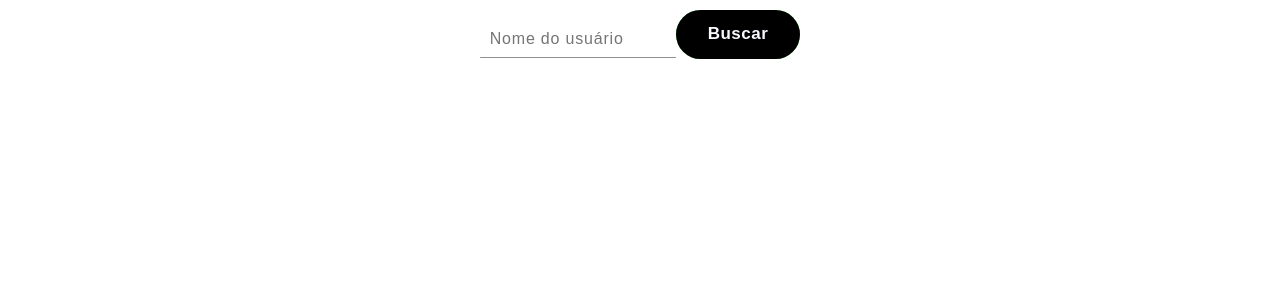
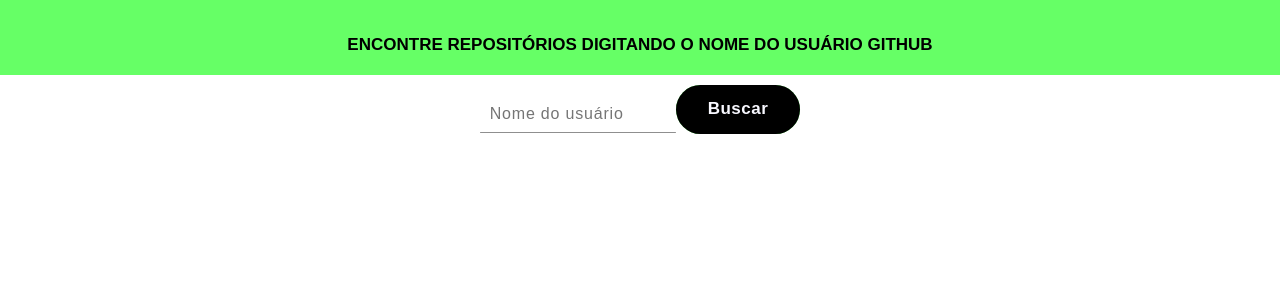
Before and after one commit to saintbriski/github_perfil, a React (Vite) app: page / in a window 1280 px wide. Shown: the top 300 px of the page. Built offline with nearby package versions, Linux system fonts and the light colour scheme.

Commit message:
tratamento de erro

```diff
--- a/src/App.jsx
+++ b/src/App.jsx
@@ -6,15 +6,37 @@
 function App() {
   const [formularioEstaVisivel, setFormularioEstaVisivel] = useState(true);
   const [nomeUsuario, setNomeUsuario] = useState('');
+  const [mostrarTextoInicial, setMostrarTextoInicial] = useState(true);
+  const [erro, setErro] = useState(null);
+
+  const controlaBuscarClique = () => {
+    if (nomeUsuario.length <4 ) {
+      setErro('O nome de usuário deve ter pelo menos 4 caracteres.')
+      setMostrarTextoInicial(false);
+    } else {
+      setErro(null);
+      setMostrarTextoInicial(false);
+    }
+  }
 
     return(
       <>
+      {mostrarTextoInicial && (
+              <div className="texto-inicial">
+              <p>
+                    ENCONTRE REPOSITÓRIOS DIGITANDO O NOME DO USUÁRIO GITHUB
+              </p>
+          </div>
+      )}
       <div className="container-pesquisa">
         <div className="inputbox">
           <input type="text" placeholder="Nome do usuário" onBlur={(e) => setNomeUsuario(e.target.value)} />
           <i></i>
         </div>
-          <button> <span>Buscar</span></button>
+          <button onClick={controlaBuscarClique}> <span>Buscar</span></button>
+      </div>
+      <div className="erro-msg">
+          {erro && <p className="erro-message">{erro}</p>}
       </div>
 
       {nomeUsuario.length > 4 && (
--- a/src/components/ReposList/ReposList.module.css
+++ b/src/components/ReposList/ReposList.module.css
@@ -7,7 +7,8 @@
 .listItem {
     list-style: none;
     padding: 16px;
-    border: 1px solid rgba(0, 0, 0, 0.1);
+    border: 2px solid rgba(102, 255, 102, 01);
+    border-radius: 5px;
 }
 
 .itemName b, .itemLanguage b {
--- a/src/global.css
+++ b/src/global.css
@@ -138,3 +138,26 @@
     display: flex;
     justify-content: center;
 }
+
+.texto-inicial    {
+    width: 100%;
+    display: flex;
+    justify-content: center;
+    padding: 35px 35px 20px;
+    background-color: #66ff66;
+    font-weight: 700;
+    font-size: 17px;
+
+}
+
+.erro-message {
+    font-weight: bold;
+    margin-top: 10px;
+    color: red;
+}
+
+.erro-msg {
+    display: flex;
+    justify-content: center;
+    padding: 10px 10px 10px 10px;
+}
```
